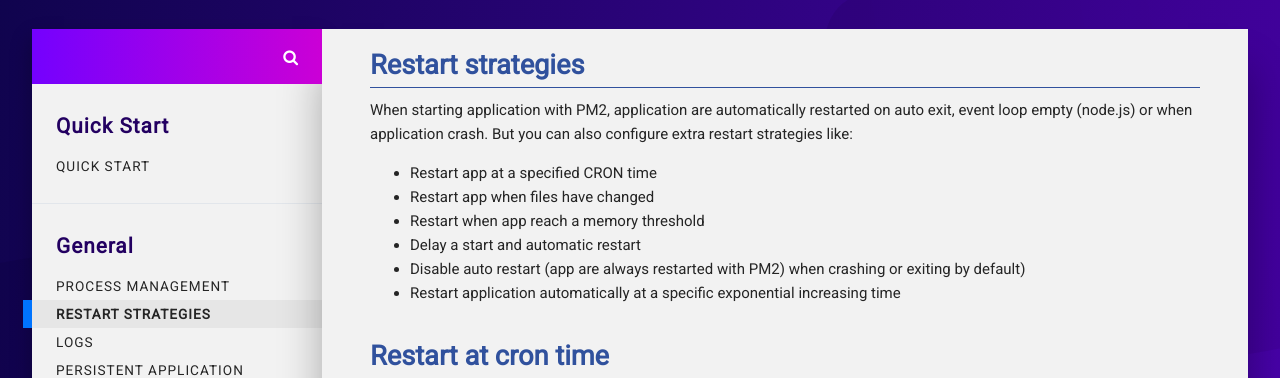
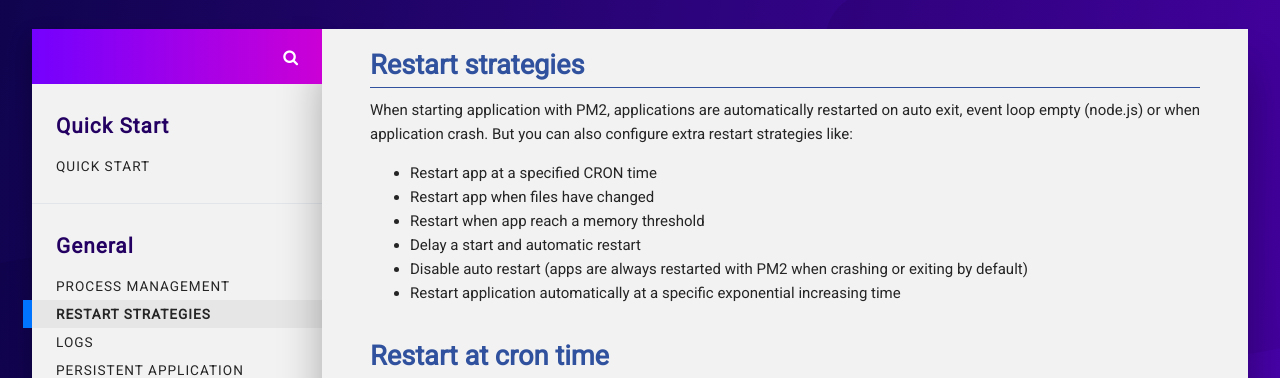
Before and after one commit to pm2-hive/pm2-hive.github.io, a Jekyll site: the page built from docs/features/restart-strategies.md, in a window 1280 px wide and 900 px high. Shown: the part 183-561 px from the top of the window. Built offline with Jekyll 4.4.1, drawn with Linux system fonts in a browser that asks for light colours; comment, search, counter and statistics services are not loaded.

Commit message:
Improve apps copy on restarts

```diff
--- a/docs/features/restart-strategies.md
+++ b/docs/features/restart-strategies.md
@@ -7,14 +7,14 @@ permalink: /docs/usage/restart-strategies/
 
 ## Restart strategies
 
-When starting application with PM2, application are automatically restarted on auto exit, event loop empty (node.js) or when application crash.
+When starting application with PM2, applications are automatically restarted on auto exit, event loop empty (node.js) or when application crash.
 But you can also configure extra restart strategies like:
 
 - Restart app at a specified CRON time
 - Restart app when files have changed
 - Restart when app reach a memory threshold
 - Delay a start and automatic restart
-- Disable auto restart (app are always restarted with PM2) when crashing or exiting by default)
+- Disable auto restart (apps are always restarted with PM2 when crashing or exiting by default)
 - Restart application automatically at a specific exponential increasing time
 
 ## Restart at cron time
```
